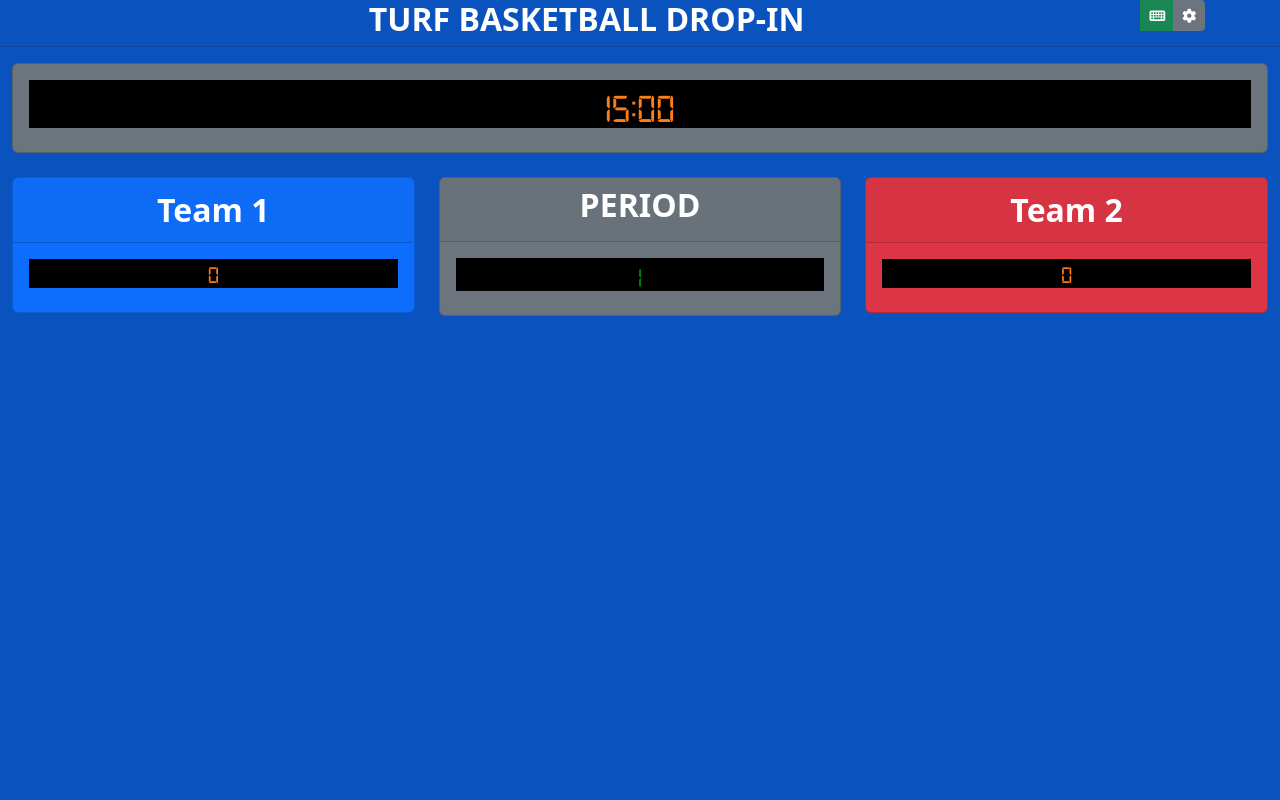
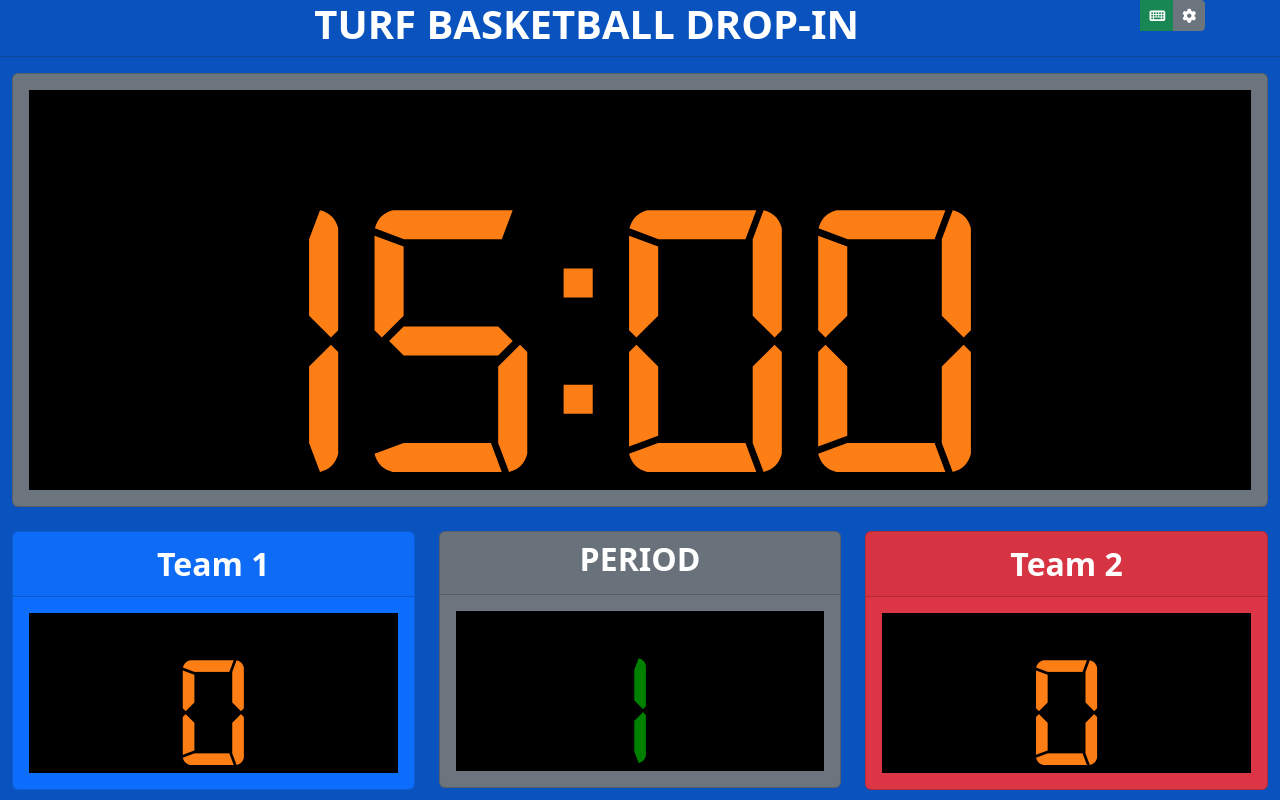
Before and after one commit to albert-thenaf/scoreboard, a plain HTML site: page index.html in a window 1280 px wide. Drawn offline with nearby package versions, Linux system fonts and the light colour scheme; files that its build step writes are made by us from their sources.

Commit message:
styling changes

```diff
--- a/style.css
+++ b/style.css
@@ -52,6 +52,30 @@ body {
     color: #fff;
 }
 
+.number-xlg {
+    font-size: 35rem;
+    line-height: 1;
+}
+
+#timer, #timerDisplay {
+    font-size: 50vh;
+    line-height: 1;
+    margin: 0;
+    padding: 0;
+}
+
+#team1Points, #team2Points, #period,
+#team1ScoreDisplay, #team2ScoreDisplay, #periodDisplay{
+    font-size: 20vh;
+    line-height: 1;
+    margin: 0;
+    padding: 0;
+}
+
+#titleDisplay {
+    font-size: 5vh;
+}
+
 .number-lg {
     font-size: 20rem;
     line-height: 1;
```
